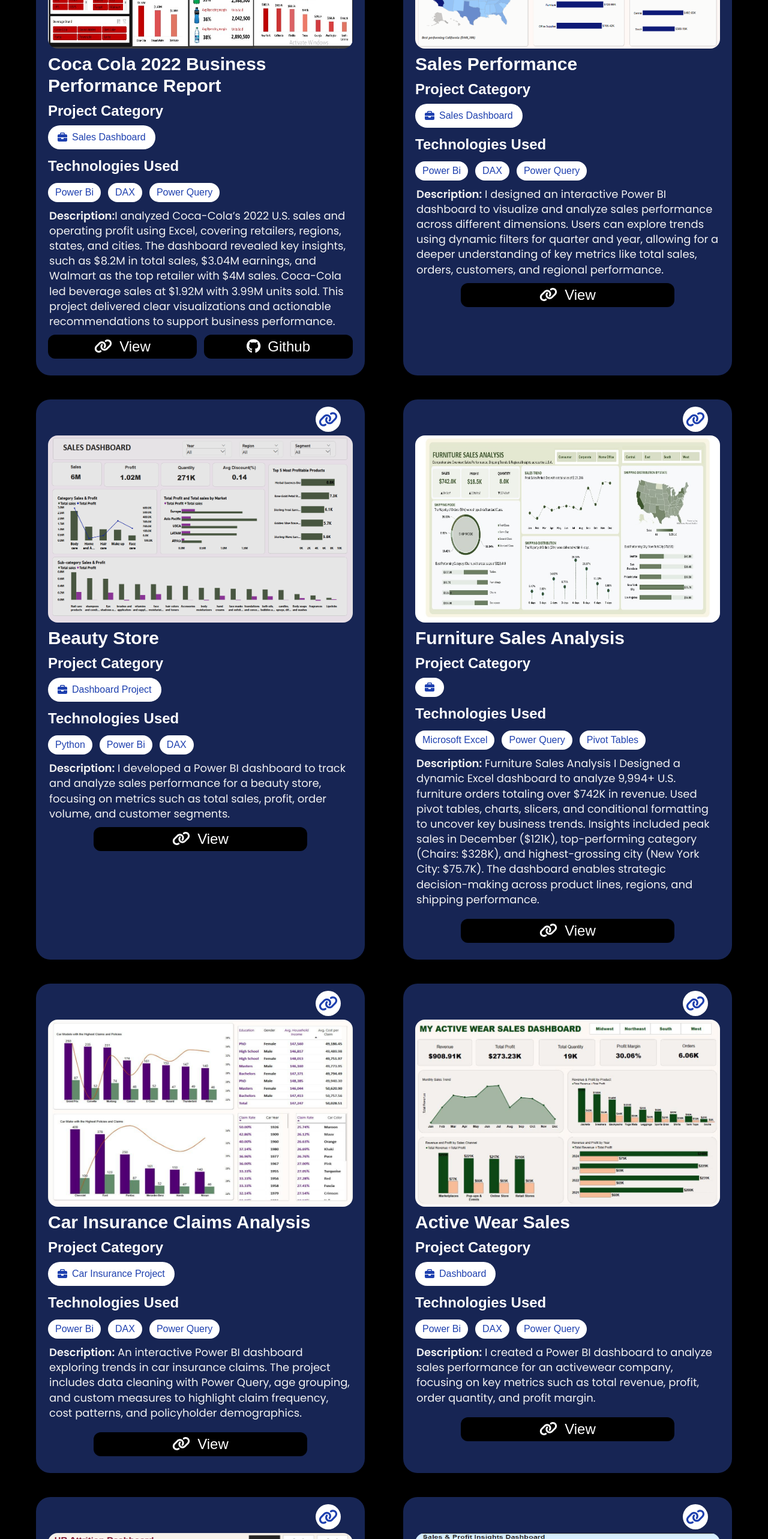
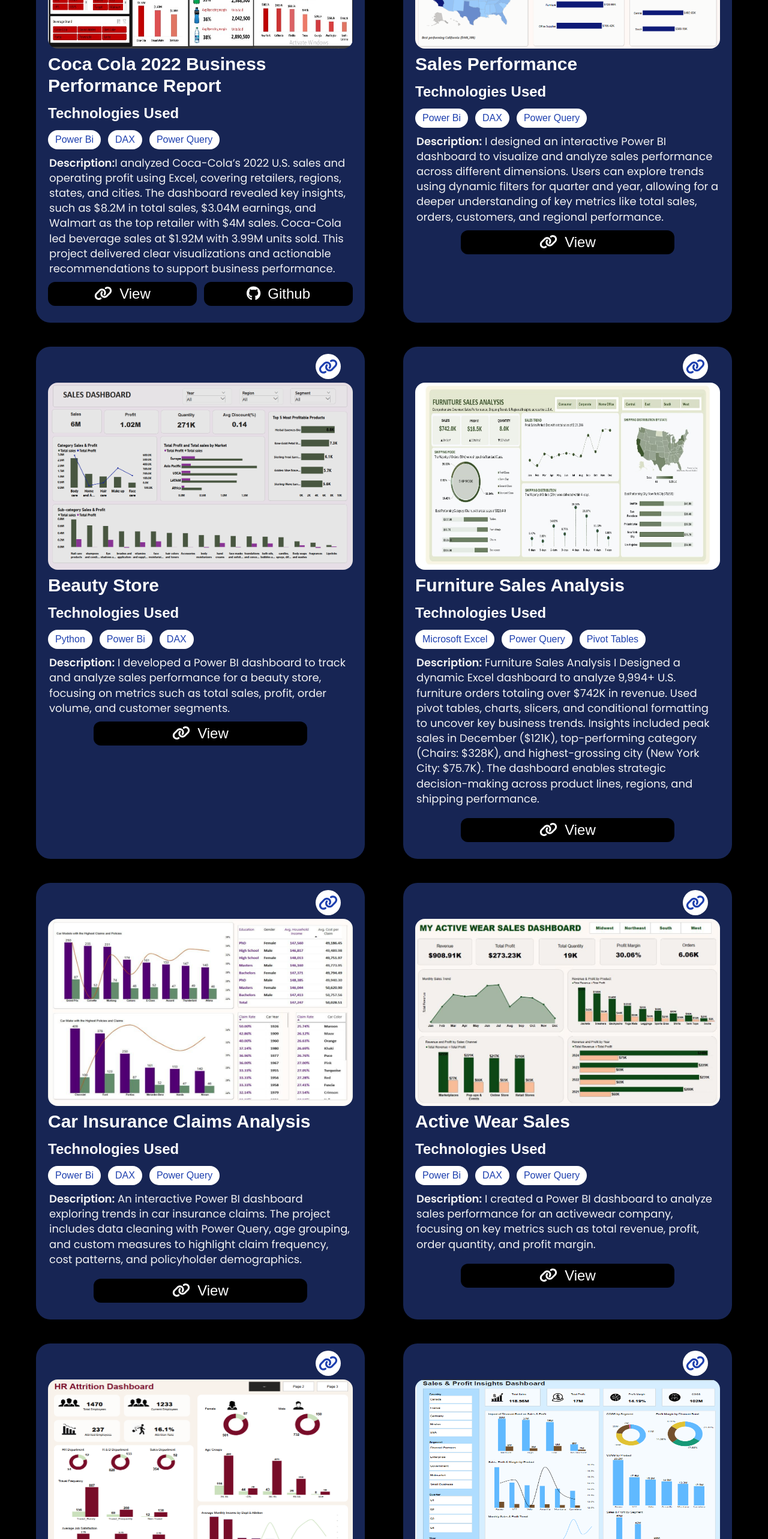
Before and after one commit to Famzy077/Client_Portfolio, a Next.js app: page / in a window 1280 px wide. Shown: the part 2500-5066 px from the top of the page at 60% size. Built offline with nearby package versions, Linux system fonts and the light colour scheme; a web font is replaced by a local one.

Commit message:
removed project category from cards

```diff
--- a/src/app/Components/Home.tsx
+++ b/src/app/Components/Home.tsx
@@ -3,7 +3,7 @@
 import { FontAwesomeIcon} from '@fortawesome/react-fontawesome';
 import { faBars, faDollar } from '@fortawesome/free-solid-svg-icons';
 import Image from 'next/image';
-import { faChartSimple, faHeadphones, faEnvelope, faBook, faBookOpenReader, faXmark, faBriefcase, faLink, faLaptop, faCalendar, faGraduationCap, faLocationDot} from '@fortawesome/free-solid-svg-icons';
+import { faChartSimple, faHeadphones, faEnvelope, faBook, faBookOpenReader, faXmark, faLink, faLaptop, faCalendar, faGraduationCap, faLocationDot} from '@fortawesome/free-solid-svg-icons';
 import {faLinkedin, faSquareFacebook, faInstagram, faSquareXTwitter, faGithub} from '@fortawesome/free-brands-svg-icons';
 import ExcelLogo from './Images/Excel.png';
 import PowerBI from './Images/PowerBi.png';
@@ -195,13 +195,6 @@
                     </div>
                     <div>
                         <h1 className='text-2xl md:text-3xl font-extrabold'>Coca Cola 2022 Business Performance Report</h1>
-                        <p className='text-2xl font-semibold my-2'>Project Category</p>
-                        <main className='flex gap-3'>
-                            <div className='bg-white p-2 px-2 md:px-4 rounded-full text-blue-800 flex items-center gap-2'>
-                                <FontAwesomeIcon icon={faBriefcase} />
-                                <h2>Sales Dashboard</h2>
-                            </div>
-                        </main>
                         <p className='text-2xl font-semibold my-3'>Technologies Used</p>
                         <div className='flex gap-3'>
                         <div className='bg-white text-blue-800 rounded-full p-1 px-3'>
@@ -228,13 +221,6 @@
                     </div>
                     <div>
                         <h1 className='text-2xl md:text-3xl font-extrabold'>Sales Performance</h1>
-                        <p className='text-2xl font-semibold my-2'>Project Category</p>
-                        <main className='flex gap-3'>
-                            <div className='bg-white p-2 px-2 md:px-4 rounded-full text-blue-800 flex items-center gap-2'>
-                                <FontAwesomeIcon icon={faBriefcase} />
-                                <h2>Sales Dashboard</h2>
-                            </div>
-                        </main>
                         <p className='text-2xl font-semibold my-3'>Technologies Used</p>
                         <div className='flex gap-3'>
                         <div className='bg-white text-blue-800 rounded-full p-1 px-3'>
@@ -261,13 +247,6 @@
                     </div>
                     <div>
                         <h1 className='text-2xl md:text-3xl font-extrabold'>Beauty Store</h1>
-                        <p className='text-2xl font-semibold my-2'>Project Category</p>
-                        <main className='flex gap-3'>
-                            <div className='bg-white p-2 px-4 rounded-full text-blue-800 flex items-center gap-2'>
-                                <FontAwesomeIcon icon={faBriefcase} />
-                                <h2>Dashboard Project</h2>
-                            </div>
-                        </main>
                         <p className='text-2xl font-semibold my-3'>Technologies Used</p>
                         <div className='flex gap-3'>
                             <div className='bg-white text-blue-800 rounded-full p-1 px-2 md:px-3'>
@@ -295,13 +274,6 @@
                     </div>
                     <div>
                         <h1 className='text-2xl md:text-3xl font-extrabold'>Furniture Sales Analysis</h1>
-                        <p className='text-2xl font-semibold my-2'>Project Category</p>
-                        <main className='flex gap-3'>
-                            <div className='bg-white p-2 px-4 rounded-full text-blue-800 flex items-center gap-2'>
-                                <FontAwesomeIcon icon={faBriefcase} />
-                                {/* <h2>Home Services Project</h2> */}
-                            </div>
-                        </main>
                         <p className='text-2xl font-semibold my-3'>Technologies Used</p>
                         <div className='flex gap-3'>
                             <div className='bg-white text-blue-800 rounded-full p-1 px-2 md:px-3'>
@@ -328,13 +300,6 @@
                     </div>
                     <div>
                         <h1 className='text-2xl md:text-3xl font-extrabold'>Car Insurance Claims Analysis</h1>
-                        <p className='text-2xl font-semibold my-2'>Project Category</p>
-                        <main className='flex gap-3'>
-                            <div className='bg-white p-2 px-4 rounded-full text-blue-800 flex items-center gap-2'>
-                                <FontAwesomeIcon icon={faBriefcase} />
-                                <h2>Car Insurance Project</h2>
-                            </div>
-                        </main>
                         <p className='text-2xl font-semibold my-3'>Technologies Used</p>
                         <div className='flex gap-3'>
                             <div className='bg-white text-blue-800 rounded-full p-1 px-2 md:px-3'>
@@ -362,13 +327,6 @@
                     </div>
                     <div>
                         <h1 className='text-2xl md:text-3xl font-extrabold'>Active Wear Sales</h1>
-                        <p className='text-2xl font-semibold my-2'>Project Category</p>
-                        <main className='flex gap-3'>
-                            <div className='bg-white p-2 px-2 md:px-4 rounded-full text-blue-800 flex items-center gap-2'>
-                                <FontAwesomeIcon icon={faBriefcase} />
-                                <h2>Dashboard</h2>
-                            </div>
-                        </main>
                         <p className='text-2xl font-semibold my-3'>Technologies Used</p>
                         <div className='flex gap-3'>
                             <div className='bg-white text-blue-800 rounded-full p-1 px-3'>
@@ -396,13 +354,6 @@
                     </div>
                     <div>
                         <h1 className='text-2xl md:text-3xl font-extrabold'>HR Attrition</h1>
-                        <p className='text-2xl font-semibold my-2'>Project Category</p>
-                        <main className='flex gap-3'>
-                            <div className='bg-white p-2 px-2 md:px-4 rounded-full text-blue-800 flex items-center gap-2'>
-                                <FontAwesomeIcon icon={faBriefcase} />
-                                <h2>Hr Attrition Dashboard</h2>
-                            </div>
-                        </main>
                         <p className='text-2xl font-semibold my-3'>Technologies Used</p>
                         <div className='flex gap-3'>
                             <div className='bg-white text-blue-800 rounded-full p-1 px-3'>
@@ -431,13 +382,6 @@
                     </div>
                     <div>
                         <h1 className='text-2xl md:text-3xl font-extrabold'>Sales And Profit Insight</h1>
-                        <p className='text-2xl font-semibold my-2'>Project Category</p>
-                        <main className='flex gap-3'>
-                            <div className='bg-white p-2 px-2 md:px-4 rounded-full text-blue-800 flex items-center gap-2'>
-                                <FontAwesomeIcon icon={faBriefcase} />
-                                <h2>Sales & Profit Dashboard</h2>
-                            </div>
-                        </main>
                         <p className='text-2xl font-semibold my-3'>Technologies Used</p>
                         <div className='flex gap-3'>
                             <div className='bg-white text-blue-800 rounded-full p-1 px-3'>
@@ -468,13 +412,6 @@
                     </div>
                     <div>
                         <h1 className='text-2xl md:text-3xl font-extrabold'>Data Cleaning</h1>
-                        <p className='text-2xl font-semibold my-2'>Project Category</p>
-                        <main className='flex gap-3'>
-                            <div className='bg-white p-2 px-2 md:px-4 rounded-full text-blue-800 flex items-center gap-2'>
-                                <FontAwesomeIcon icon={faBriefcase} />
-                                <h2>Data Clearning</h2>
-                            </div>
-                        </main>
                         <p className='text-2xl font-semibold my-3'>Technologies Used</p>
                         <div className='flex gap-3'>
                             <div className='bg-white text-blue-800 rounded-full p-1 px-3'>
```
